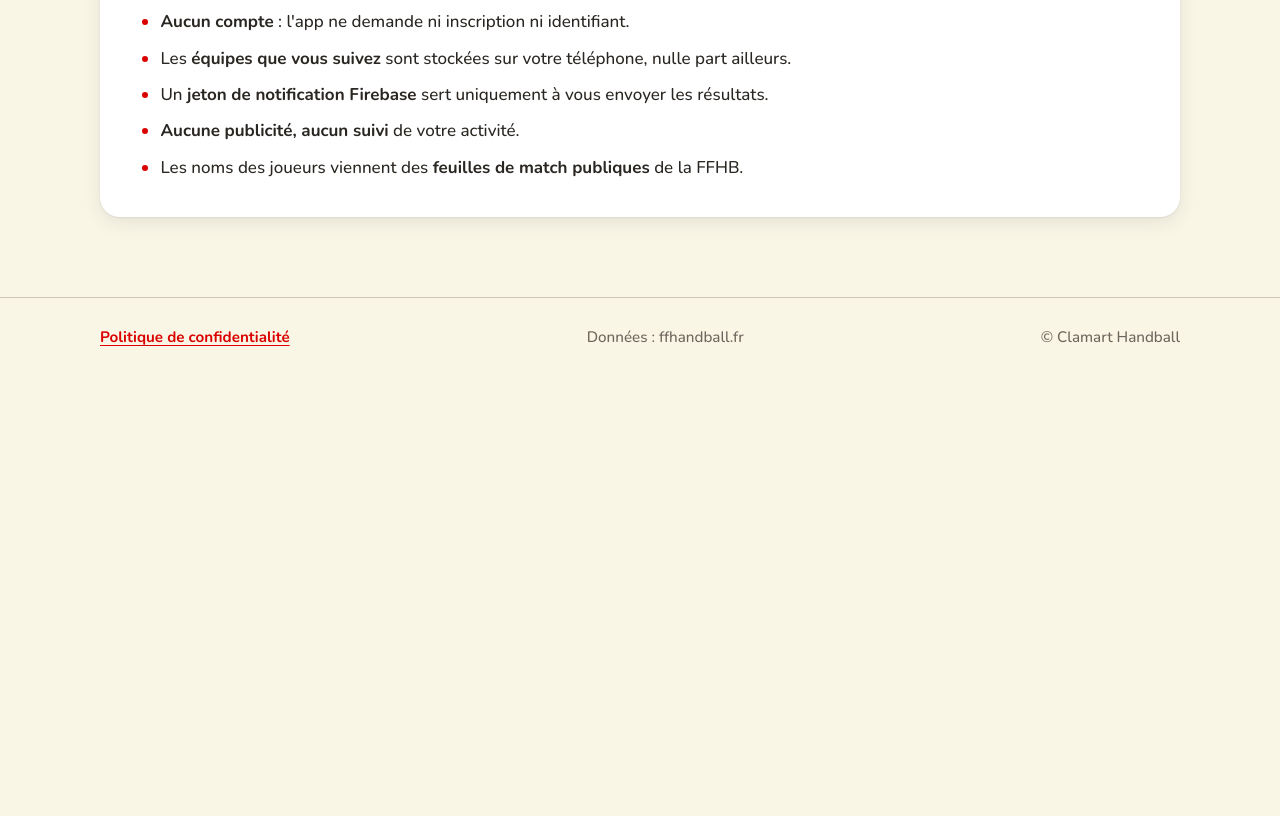
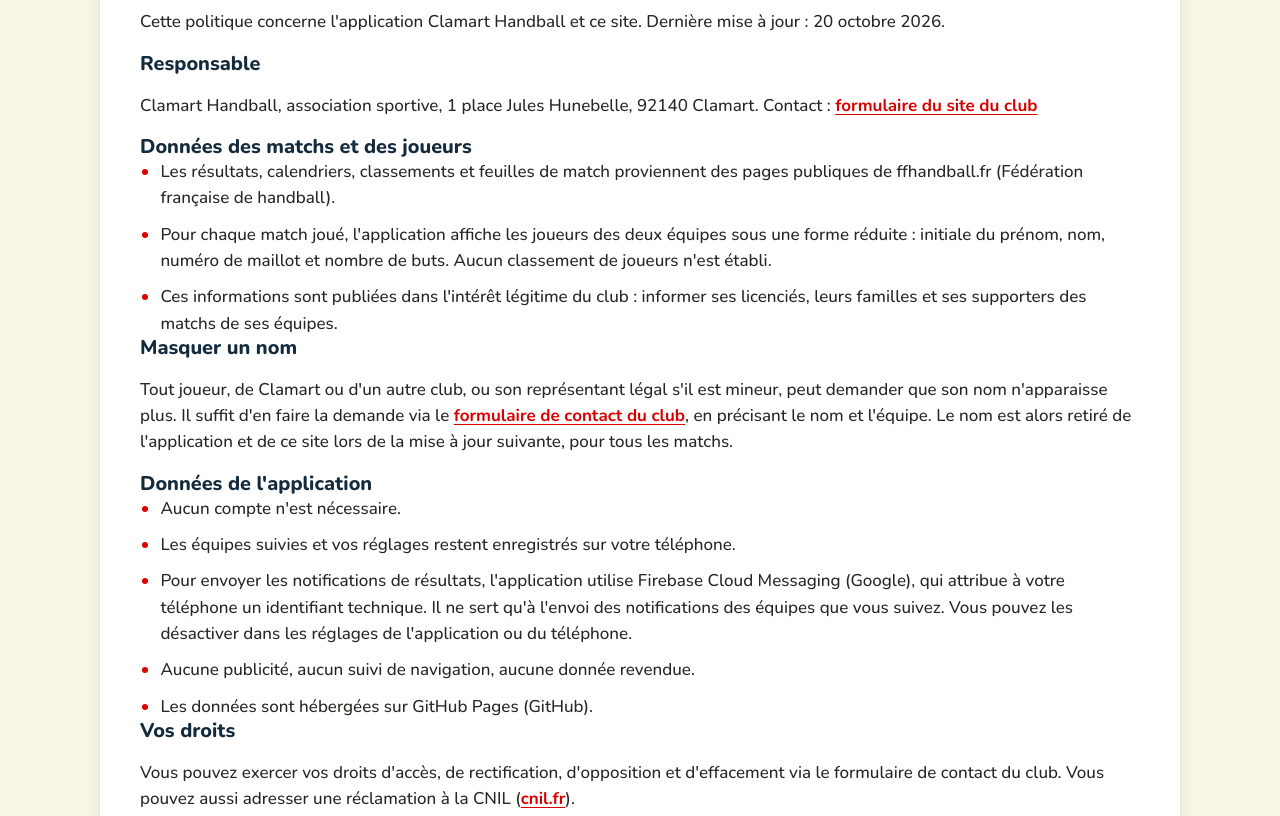
Before and after one commit to luthean03/clamart-handball, a plain HTML site: page site/index.html in a window 1280 px wide. Shown: the part 2680-3496 px from the top of the page. Before the commit the page ends 3070 px from the top, so only its background shows below. Drawn offline with Linux system fonts and the light colour scheme.

Commit message:
Site : politique de confidentialité complète, masquage d'un nom sur demande

```diff
--- a/site/index.html
+++ b/site/index.html
@@ -172,13 +172,32 @@ footer .wrap{display:flex;flex-wrap:wrap;gap:12px 28px;justify-content:space-bet
   <div class="wrap">
     <div class="conf">
       <h2 id="confidentialite">Politique de confidentialité</h2>
+      <p>Cette politique concerne l'application Clamart Handball et ce site. Dernière mise à jour : 20 octobre 2026.</p>
+
+      <h3>Responsable</h3>
+      <p>Clamart Handball, association sportive, 1 place Jules Hunebelle, 92140 Clamart. Contact : <a href="https://clamart-handball.clubeo.com/contact.html">formulaire du site du club</a></p>
+
+      <h3>Données des matchs et des joueurs</h3>
       <ul>
-        <li><strong>Aucun compte</strong> : l'app ne demande ni inscription ni identifiant.</li>
-        <li>Les <strong>équipes que vous suivez</strong> sont stockées sur votre téléphone, nulle part ailleurs.</li>
-        <li>Un <strong>jeton de notification Firebase</strong> sert uniquement à vous envoyer les résultats.</li>
-        <li><strong>Aucune publicité, aucun suivi</strong> de votre activité.</li>
-        <li>Les noms des joueurs viennent des <strong>feuilles de match publiques</strong> de la FFHB.</li>
+        <li>Les résultats, calendriers, classements et feuilles de match proviennent des pages publiques de ffhandball.fr (Fédération française de handball).</li>
+        <li>Pour chaque match joué, l'application affiche les joueurs des deux équipes sous une forme réduite : initiale du prénom, nom, numéro de maillot et nombre de buts. Aucun classement de joueurs n'est établi.</li>
+        <li>Ces informations sont publiées dans l'intérêt légitime du club : informer ses licenciés, leurs familles et ses supporters des matchs de ses équipes.</li>
       </ul>
+
+      <h3>Masquer un nom</h3>
+      <p>Tout joueur, de Clamart ou d'un autre club, ou son représentant légal s'il est mineur, peut demander que son nom n'apparaisse plus. Il suffit d'en faire la demande via le <a href="https://clamart-handball.clubeo.com/contact.html">formulaire de contact du club</a>, en précisant le nom et l'équipe. Le nom est alors retiré de l'application et de ce site lors de la mise à jour suivante, pour tous les matchs.</p>
+
+      <h3>Données de l'application</h3>
+      <ul>
+        <li>Aucun compte n'est nécessaire.</li>
+        <li>Les équipes suivies et vos réglages restent enregistrés sur votre téléphone.</li>
+        <li>Pour envoyer les notifications de résultats, l'application utilise Firebase Cloud Messaging (Google), qui attribue à votre téléphone un identifiant technique. Il ne sert qu'à l'envoi des notifications des équipes que vous suivez. Vous pouvez les désactiver dans les réglages de l'application ou du téléphone.</li>
+        <li>Aucune publicité, aucun suivi de navigation, aucune donnée revendue.</li>
+        <li>Les données sont hébergées sur GitHub Pages (GitHub).</li>
+      </ul>
+
+      <h3>Vos droits</h3>
+      <p>Vous pouvez exercer vos droits d'accès, de rectification, d'opposition et d'effacement via le formulaire de contact du club. Vous pouvez aussi adresser une réclamation à la CNIL (<a href="https://www.cnil.fr">cnil.fr</a>).</p>
     </div>
   </div>
 </section>
```
Also changed, not shown: README.md.
